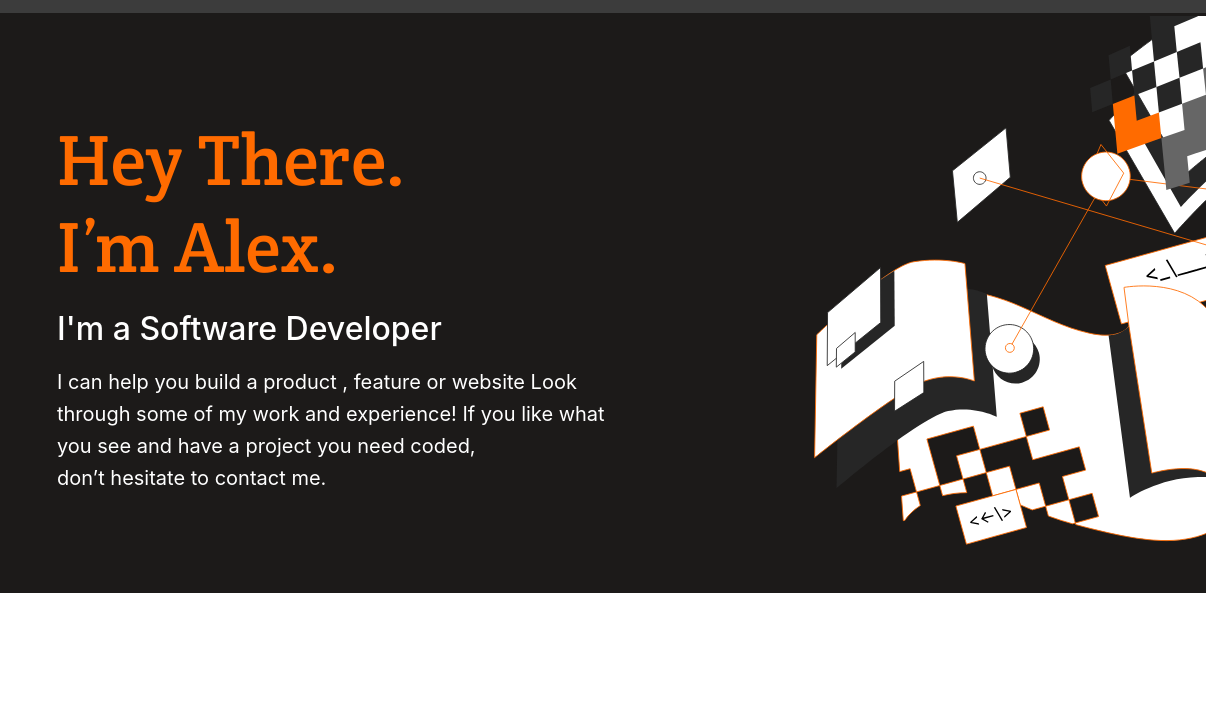
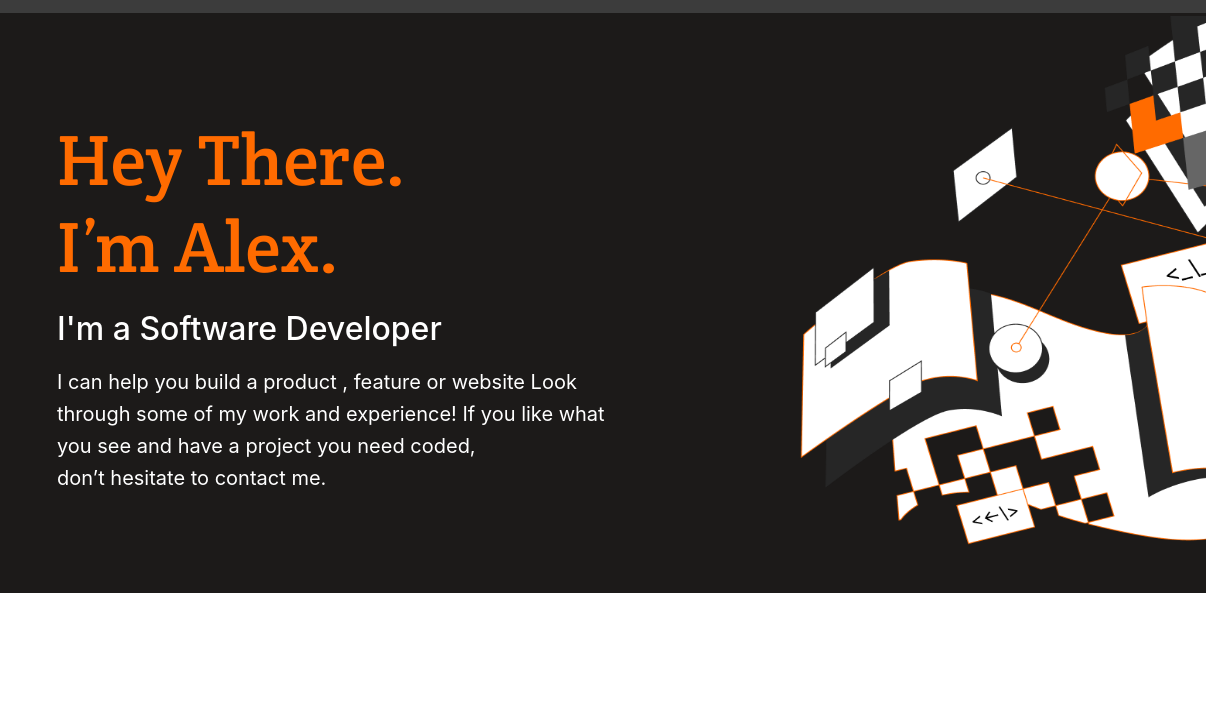
Before and after one commit to Shahid-Bagwan/Portfolio, a plain HTML site: page index.html in a window 1280 px wide. Shown: the part 47-760 px from the top of the page, 74-1280 px from the left. Drawn offline with Linux system fonts and the light colour scheme.

Commit message:
Update src of desktop Img

```diff
--- a/index.html
+++ b/index.html
@@ -54,7 +54,7 @@
                     </ul>
                 </div>
                 <div class="image_container">
-                    <img id="desktop_v_img" src="./resources/Illustration-header.svg" class="hidden_mobile" alt="">
+                    <img id="desktop_v_img" src="./resources/Illustration-header.png" class="hidden_mobile" alt="">
                     <img src="./resources/Illustration.png" class="hidden_desktop" alt="image">
                 </div>
             </div>
```
